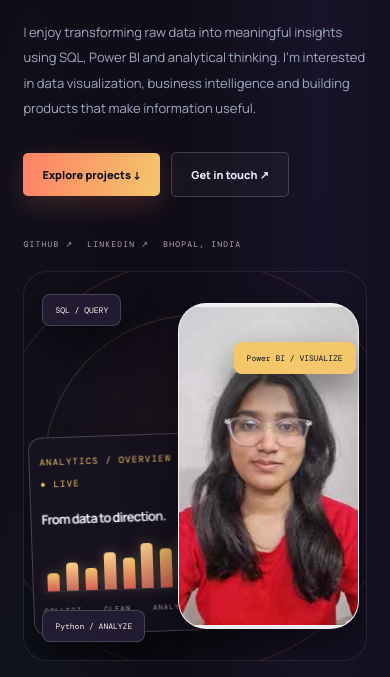
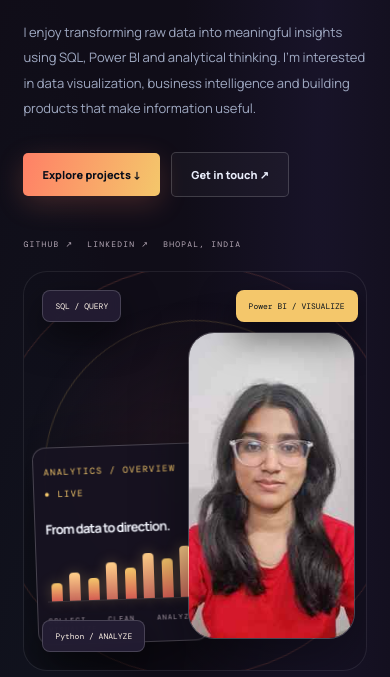
Before and after one commit to akshtagupta04-alt/Akshta-Portfolio, a plain HTML site: page index.html in a window 390 px wide. Shown: the part 423-1100 px from the top of the page. Drawn offline with nearby package versions, Linux system fonts and the light colour scheme.

Commit message:
Refine profile photo crop and hero spacing

```diff
--- a/contrast.css
+++ b/contrast.css
@@ -101,3 +101,43 @@
  .portrait-visual .mini-dash .bars{height:52px!important}
  .portrait-visual .chip{font-size:8px!important}
 }
+
+
+/* Refine portrait crop and spacing in the hero */
+.portrait-visual{min-height:500px!important}
+.portrait-visual .profile-photo{
+  top:12%!important;
+  right:5%!important;
+  width:43%!important;
+  height:82%!important;
+  object-fit:cover!important;
+  object-position:center 28%!important;
+  border-radius:26px!important;
+  background:transparent!important;
+  border:1px solid rgba(255,255,255,.22)!important;
+  box-shadow:0 20px 55px rgba(0,0,0,.42)!important;
+}
+.portrait-visual .chip.two{
+  top:18px!important;
+  right:18px!important;
+  left:auto!important;
+  z-index:5!important;
+}
+.portrait-visual .chip.one{top:18px!important;left:18px!important}
+.portrait-visual .mini-dash{
+  left:3%!important;
+  bottom:8%!important;
+  width:48%!important;
+  max-width:320px!important;
+}
+@media(max-width:800px){
+ .portrait-visual{min-height:440px!important}
+ .portrait-visual .profile-photo{top:13%!important;right:4%!important;width:46%!important;height:80%!important;object-position:center 27%!important}
+ .portrait-visual .chip.two{top:18px!important;right:12px!important}
+}
+@media(max-width:480px){
+ .portrait-visual{min-height:400px!important}
+ .portrait-visual .profile-photo{top:15%!important;right:3%!important;width:49%!important;height:77%!important;object-position:center 26%!important}
+ .portrait-visual .mini-dash{width:50%!important;bottom:7%!important}
+ .portrait-visual .chip.two{top:18px!important;right:8px!important}
+}
```
